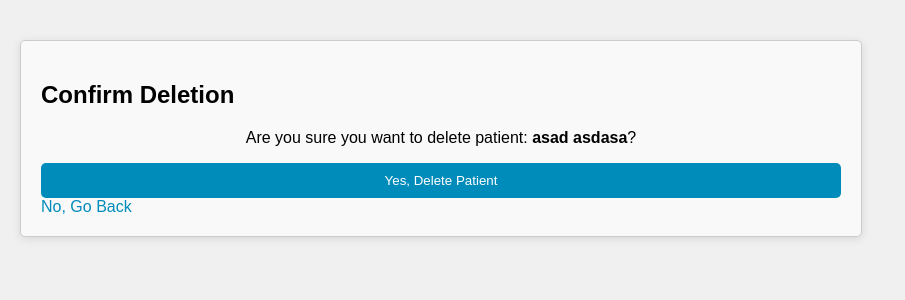
After one commit to ThetaMTX/Studia-sql, a Django app: page /patient/6/delete/ in a window 1280 px wide. The commit adds this page. Shown: the top 300 px of the page, without its empty margins (0-905 px from the left). Run offline with Django 5.2, Linux system fonts and the light colour scheme; a user stored in the database is signed in; data comes from the database, SQL or seed files in the repository.

Commit message:
added confirmation that is needed whenever the user wants to delete him

```diff
--- a/medical_app/patients/templates/patients/examination_list.html
+++ b/medical_app/patients/templates/patients/examination_list.html
@@ -12,8 +12,8 @@
     <div class="container">
         <h2>Examinations for {{ patient.first_name }} {{ patient.last_name }}</h2>
         <div>
+            <a href="?sort=date">Sort by Date</a>
             <a href="?sort=description">Sort by Description</a>
-            <a href="?sort=name">Sort by Name</a>
         </div>
         <table>
             <thead>
--- /dev/null
+++ b/medical_app/patients/templates/patients/patient_confirm_delete.html
@@ -0,0 +1,26 @@
+<!DOCTYPE html>
+<html lang="en">
+<head>
+    <meta charset="UTF-8">
+    <meta name="viewport" content="width=device-width, initial-scale=1.0">
+    <title>Delete Patient Confirmation</title>
+    {% load static %}
+    <link rel="stylesheet" href="{% static 'patients/styles.css' %}">
+</head>
+<body>
+    <div class="container">
+        <h2>Confirm Deletion</h2>
+        <p>Are you sure you want to delete patient: <strong>{{ patient.first_name }} {{ patient.last_name }}</strong>?</p>
+
+        <!-- Delete form -->
+        <form method="post" action="{% url 'delete_patient' patient.pk %}">
+            {% csrf_token %}
+            <button type="submit" class="delete-button">Yes, Delete Patient</button>
+        </form>
+
+        <!-- Back button to cancel the deletion -->
+        <a href="{% url 'patient_list' %}" class="cancel-button">No, Go Back</a>
+    </div>
+</body>
+</html>
+</html>
--- a/medical_app/patients/templates/patients/patient_list.html
+++ b/medical_app/patients/templates/patients/patient_list.html
@@ -23,7 +23,7 @@
                     {{ patient.first_name }} {{ patient.last_name }} - Date of Birth: {{ patient.date_of_birth }}
                     <a href="{% url 'examination_list' patient.pk %}">View Examinations</a>
                     <a href="{% url 'edit_patient' patient.pk %}">Edit</a>
-                    <a href="{% url 'delete_patient' patient.pk %}">Delete</a>
+                    <a href="{% url 'delete_patient_confirmation' patient.pk %}" class="delete-link">Delete</a>
                 </li>
             {% empty %}
                 <li>No patients found.</li>
--- a/medical_app/patients/urls.py
+++ b/medical_app/patients/urls.py
@@ -5,12 +5,14 @@ from . import views
 from django.conf import settings
 from django.conf.urls.static import static
 from .views import patient_list, edit_patient, edit_examination
+from .views import delete_patient_confirmation, delete_patient
 
 urlpatterns = [
     path('', RedirectView.as_view(url='/login/')),  # Redirect root URL to login page
     path('patients/', views.patient_list, name='patient_list'),
     path('add/', views.add_patient, name='add_patient'),
-    path('<int:pk>/delete/', views.delete_patient, name='delete_patient'),
+    path('patient/<int:pk>/delete/', delete_patient_confirmation, name='delete_patient_confirmation'),
+    path('patient/<int:pk>/delete/confirm/', delete_patient, name='delete_patient'),
     path('<int:pk>/examinations/', views.examination_list, name='examination_list'),
     path('<int:pk>/examinations/add/', views.add_examination, name='add_examination'),
     path('<int:patient_pk>/examinations/<int:exam_pk>/delete/', views.delete_examination, name='delete_examination'),
--- a/medical_app/patients/views.py
+++ b/medical_app/patients/views.py
@@ -2,7 +2,8 @@ from django.shortcuts import render, get_object_or_404, redirect
 from .models import Patient, Examination
 from .forms import PatientForm, ExaminationForm
 from django.contrib.auth.decorators import login_required
-
+from django.urls import reverse
+from django.contrib import messages
 
 @login_required
 def patient_list(request):
@@ -59,8 +60,10 @@ def edit_patient(request, pk):
 @login_required
 def delete_patient(request, pk):
     patient = get_object_or_404(Patient, pk=pk)
-    patient.delete()
-    return redirect('patient_list')
+    if request.method == 'POST':
+        patient.delete()
+        messages.success(request, 'Patient has been successfully deleted.')
+        return redirect(reverse('patient_list'))
 
 
 @login_required
@@ -103,8 +106,10 @@ def delete_examination(request, patient_pk, exam_pk):
         return redirect('examination_list', pk=patient.pk)  # Redirect to the examination list
 
     return render(request, 'patients/delete_examination.html', {'examination': examination})
-
-
+@login_required
+def  delete_patient_confirmation(request, pk):
+    patient = get_object_or_404(Patient, pk=pk)
+    return render(request, 'patients/patient_confirm_delete.html', {'patient': patient})
 
 @login_required
 def edit_examination(request, examination_pk, patient_pk):
```
